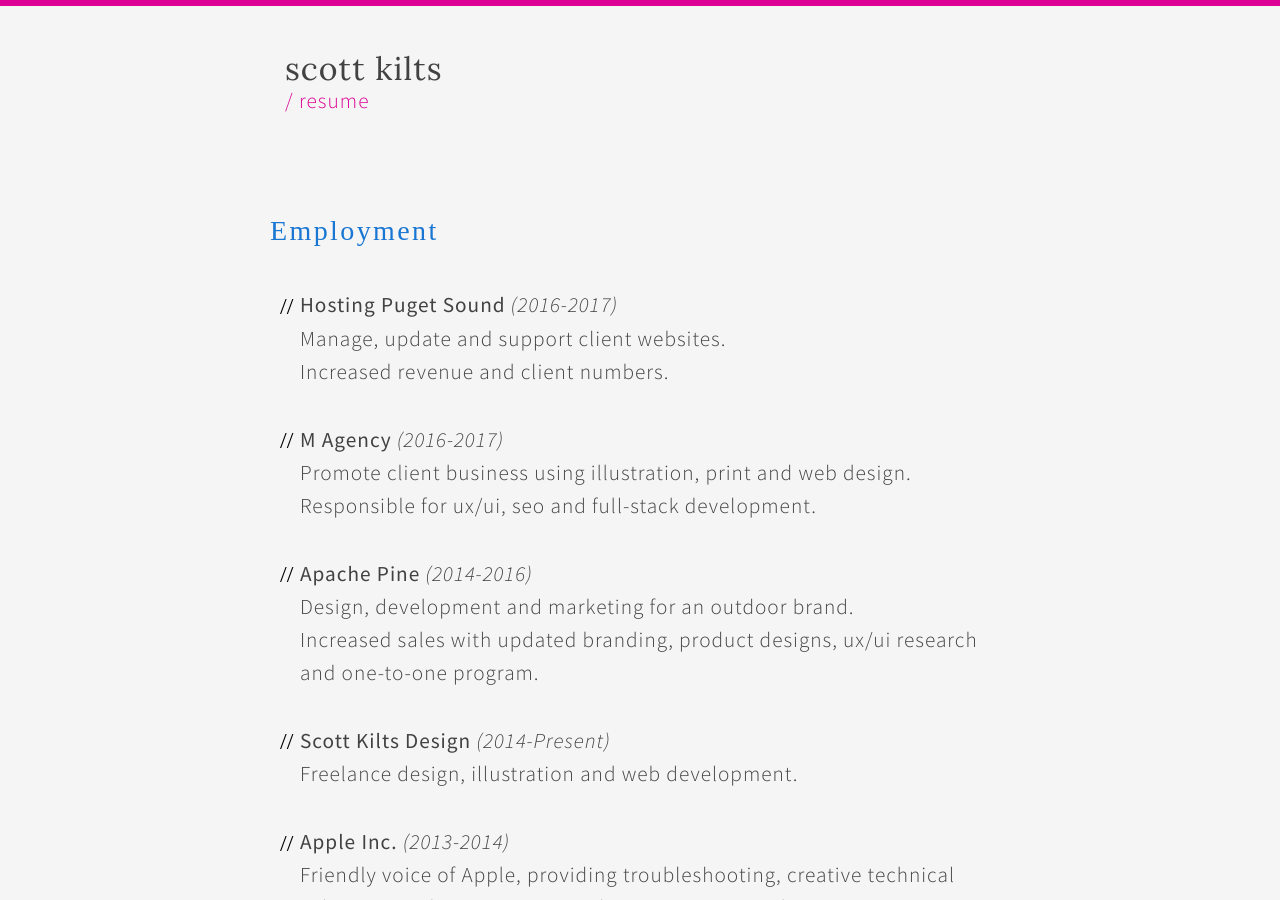
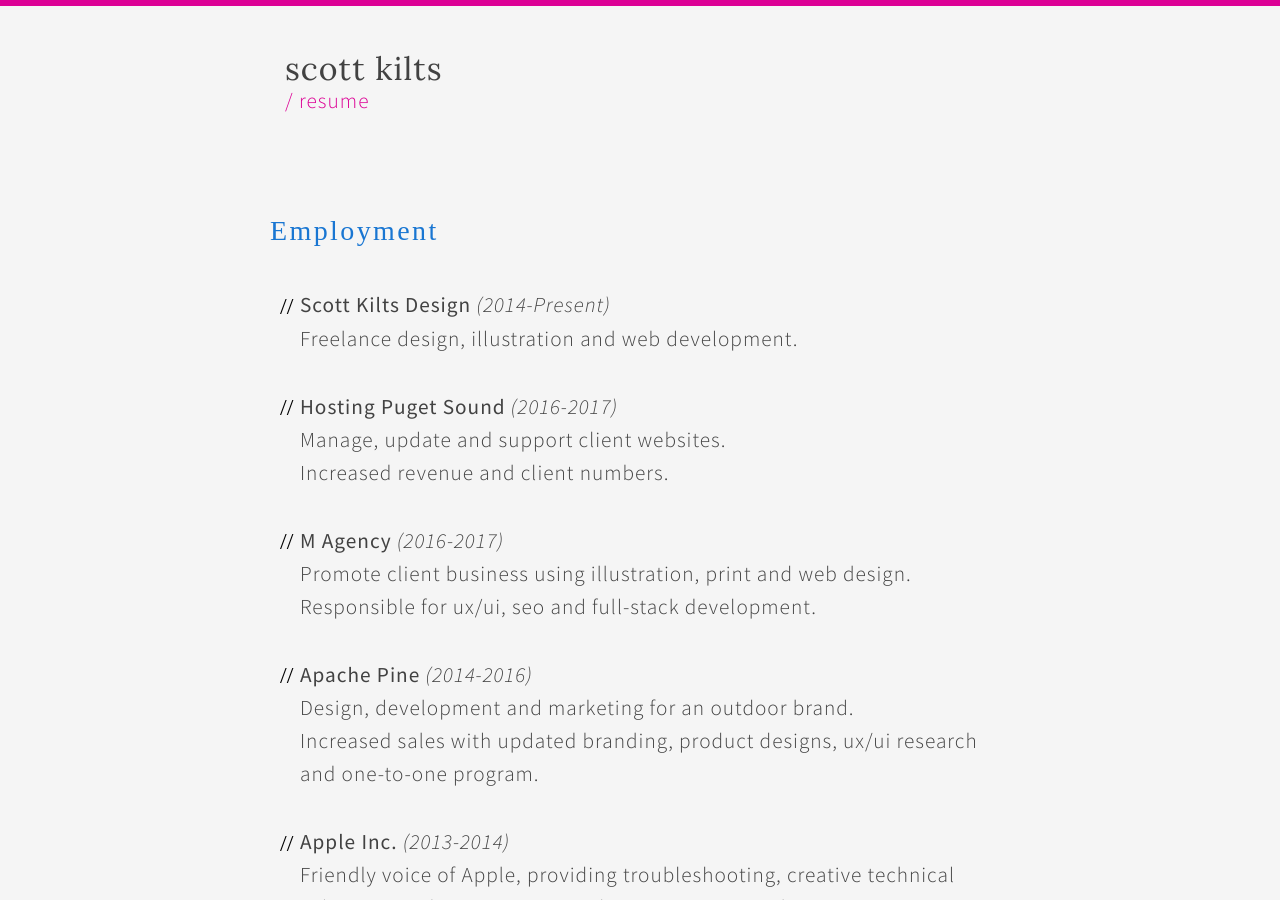
Before and after one commit to sjkilts/sjkilts.github.iold, a Jekyll site: the page built from _pages/resume/index.md, in a window 1280 px wide and 900 px high. Built offline with Jekyll 4.4.1, drawn with Linux system fonts in a browser that asks for light colours; some web fonts are replaced; some of the changed lines change nothing that is shown.

Commit message:
re-order employment history

```diff
--- a/_pages/resume/index.md
+++ b/_pages/resume/index.md
@@ -5,6 +5,9 @@
 ---
 
 # Employment
+
+- **Scott Kilts Design** <!--Owner / Operator--> *(2014-Present)*
+Freelance design, illustration and web development.
 
 - **Hosting Puget Sound** <!--Web Host Manager--> *(2016-2017)*
 Manage, update and support client websites.
@@ -17,9 +20,6 @@
 - **Apache Pine** <!--Design Director--> *(2014-2016)*
 Design, development and marketing for an outdoor brand.
 Increased sales with updated branding, product designs, ux/ui research and one-to-one program.
-
-- **Scott Kilts Design** <!--Owner / Operator--> *(2014-Present)*
-Freelance design, illustration and web development.
 
 - **Apple Inc.** <!--CPU Advisor--> *(2013-2014)*
 Friendly voice of Apple, providing troubleshooting, creative technical solutions, and support. Remotely manage time and projects.
```
